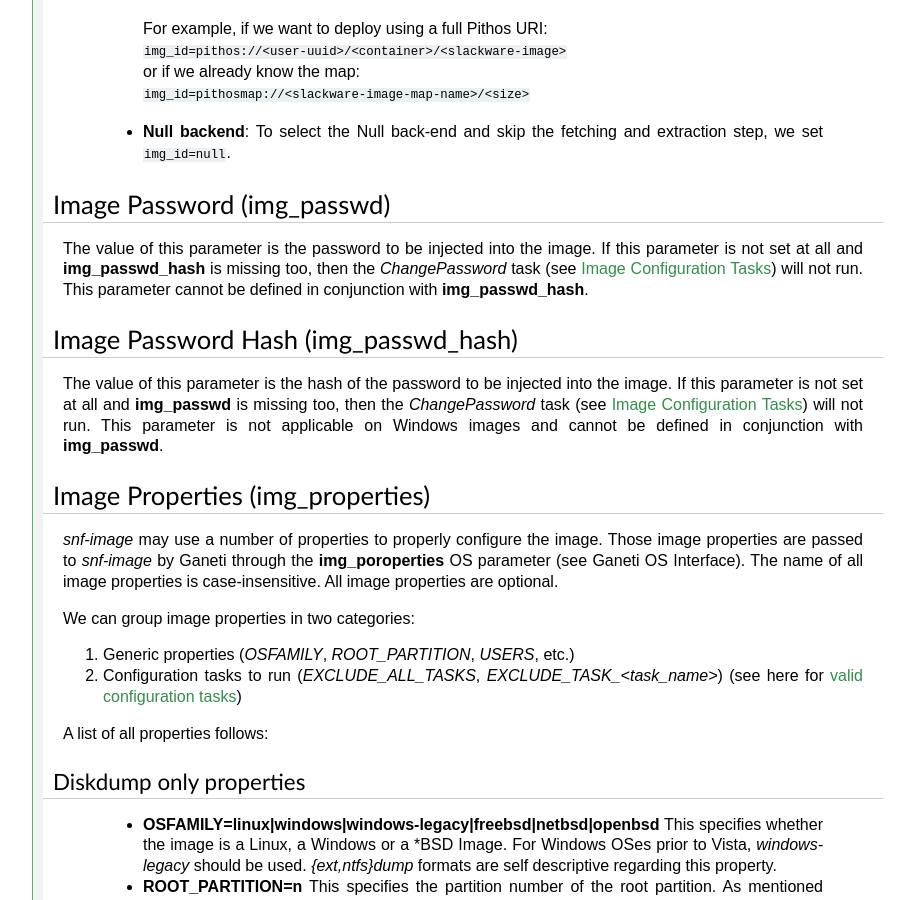
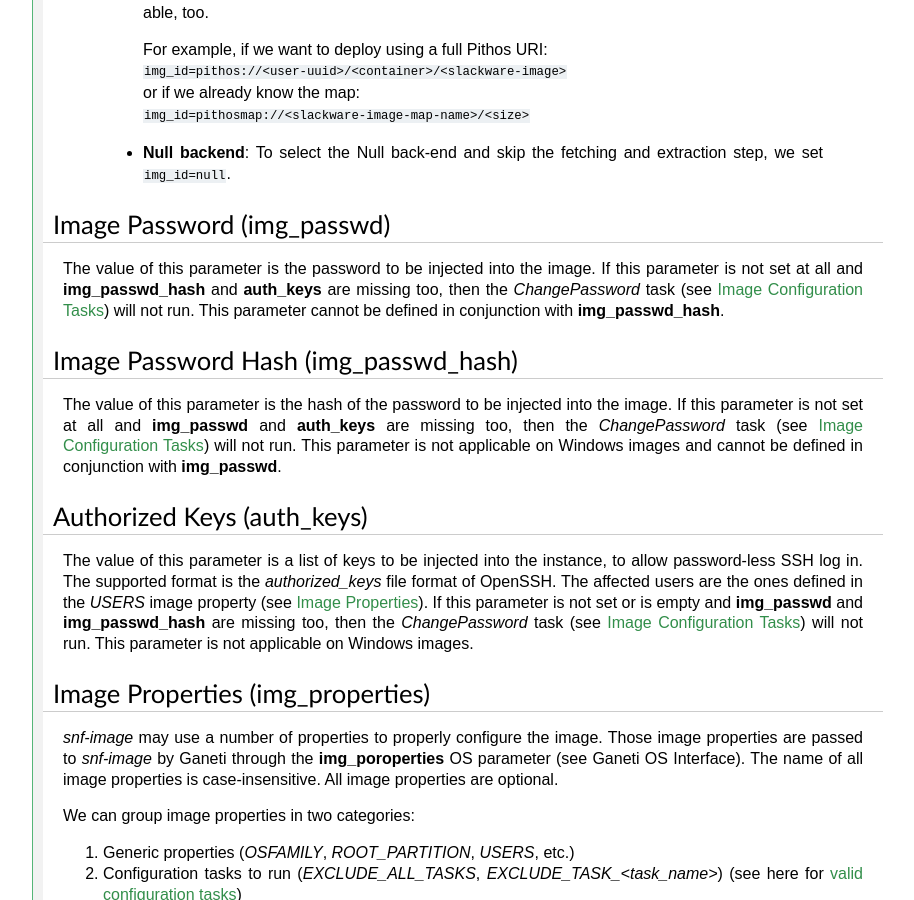
Before and after one commit to grnet/snf-image, a Sphinx documentation site: the page built from docs/interface.rst, in a window 1280 px wide and 900 px high, scrolled down 1272 px. Shown: the whole window, without its empty margins (187-1101 px from the left). Built offline with Sphinx 7.4.7, drawn with Linux system fonts in a browser that asks for light colours; the version number could not be read and is left out; some of the changed text lies outside the part shown.

Commit message:
Add a new auth_keys OS parameter
This parameter can be used to inject authorization keys to the VM for
the same users for whom a password change will be performed.

Prior to this commit, the same functionality could be achieved by
using the img_personality parameter to append the needed authorized_keys
files to the instance, but this is not the correct way to do it. Only
snf-image which does the deployment may know the actual path to the
authorized keys files.

```diff
--- a/docs/interface.rst
+++ b/docs/interface.rst
@@ -15,6 +15,8 @@ following OS Parameters:
    (:ref:`details <image-passwd>`)
  * **img_passwd_hash** (optional): the hash of the password to be injected into
    the image (:ref:`details <image-passwd-hash>`)
+ * **auth_keys** (optional): keys to be injected into the instance for remote
+   log in (:ref:`details <authorized-keys>`)
  * **img_properties** (optional): additional image properties used to customize
    the image (:ref:`details <image-properties>`)
  * **img_personality** (optional): files to be injected into the image's file
@@ -95,8 +97,8 @@ Image Password (img_passwd)
 ^^^^^^^^^^^^^^^^^^^^^^^^^^^
 
 The value of this parameter is the password to be injected into the image. If
-this parameter is not set at all and **img_passwd_hash** is missing too, then
-the *ChangePassword* task (see
+this parameter is not set at all and **img_passwd_hash** and **auth_keys** are
+missing too, then the *ChangePassword* task (see
 :ref:`Image Configuration Tasks <image-configuration-tasks>`) will not run.
 This parameter cannot be defined in conjunction with **img_passwd_hash**.
 
@@ -106,11 +108,26 @@ Image Password Hash (img_passwd_hash)
 ^^^^^^^^^^^^^^^^^^^^^^^^^^^^^^^^^^^^^
 
 The value of this parameter is the hash of the password to be injected into the
-image. If this parameter is not set at all and **img_passwd** is missing too,
-then the *ChangePassword* task (see
+image. If this parameter is not set at all and **img_passwd** and **auth_keys**
+are missing too, then the *ChangePassword* task (see
 :ref:`Image Configuration Tasks <image-configuration-tasks>`) will not run.
 This parameter is not applicable on Windows images and cannot be defined in
 conjunction with **img_passwd**.
+
+.. _authorized-keys:
+
+Authorized Keys (auth_keys)
+^^^^^^^^^^^^^^^^^^^^^^^^^^^
+
+The value of this parameter is a list of keys to be injected into the instance,
+to allow password-less SSH log in. The supported format is the
+*authorized_keys* file format of OpenSSH. The affected users are the ones
+defined in the *USERS* image property (see
+:ref:`Image Properties <image-properties>`). If this parameter is not set or is
+empty and **img_passwd** and **img_passwd_hash** are missing too, then the
+*ChangePassword* task (see
+:ref:`Image Configuration Tasks <image-configuration-tasks>`) will not run.
+This parameter is not applicable on Windows images.
 
 .. _image-properties:
 
```
Also changed, not shown: 5 other files.
